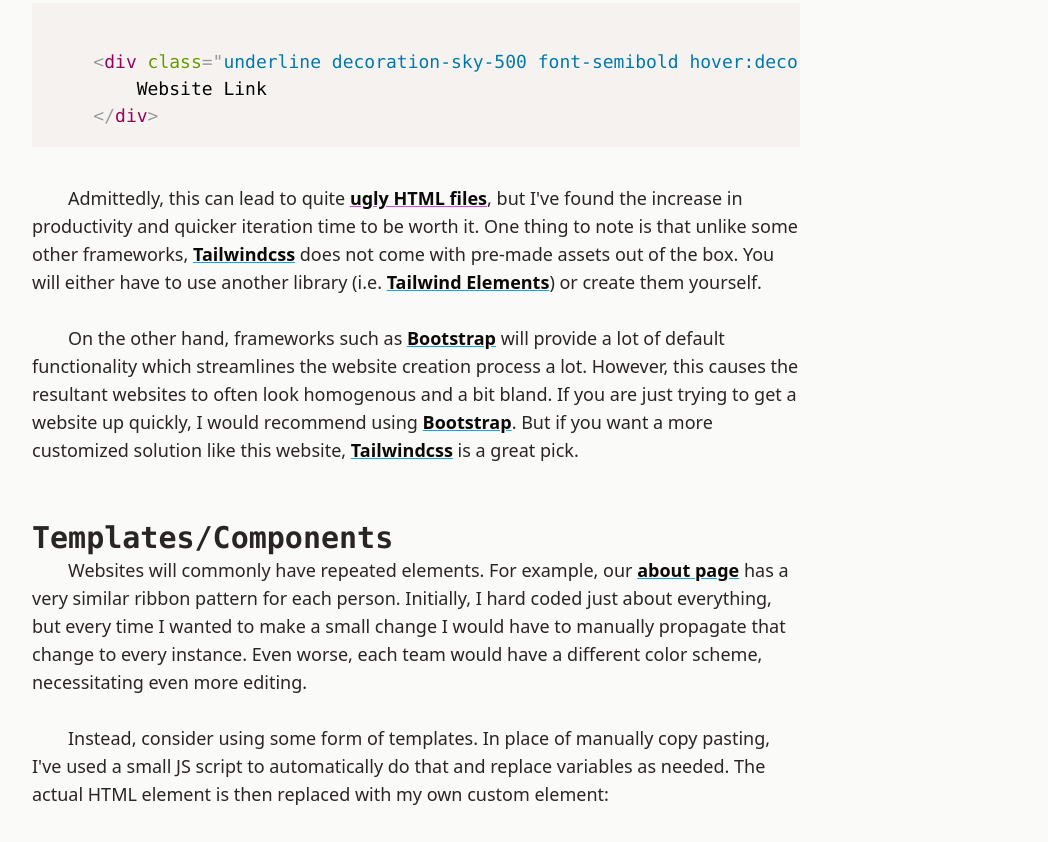
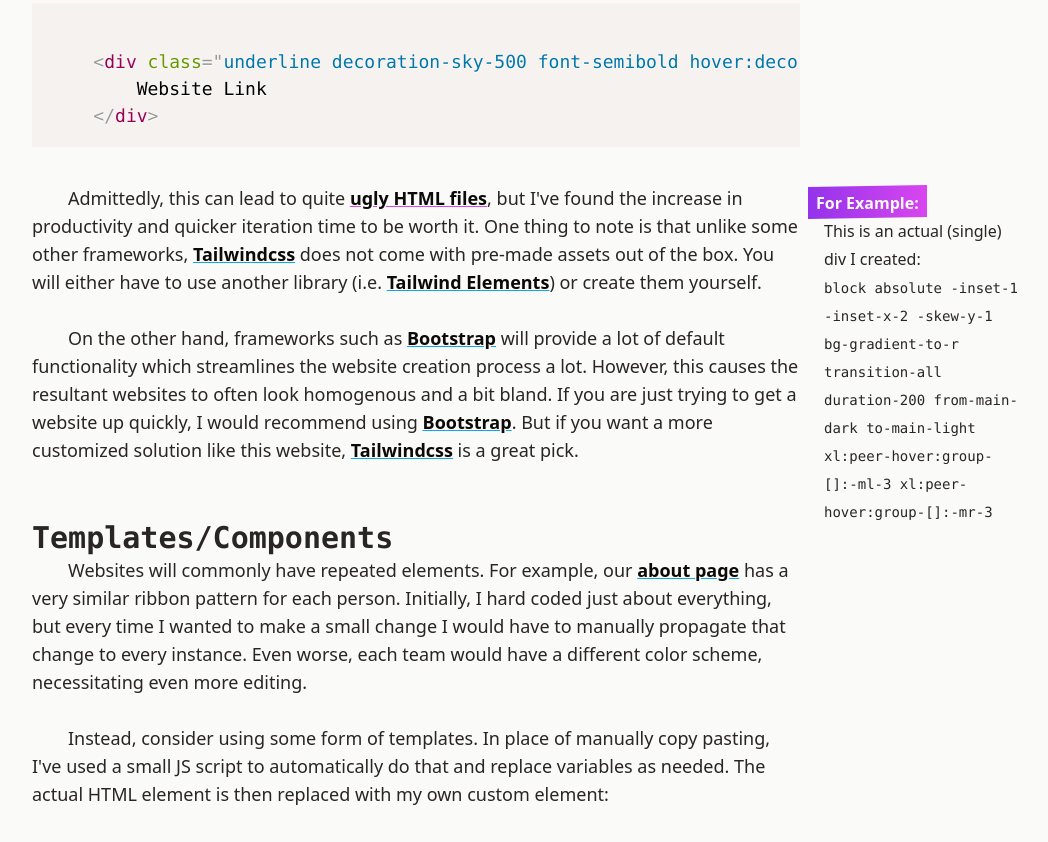
Before and after one commit to Andallfor/metalPipeWebsite, a website: page docs/blog_helloWorld.html in a window 1280 px wide. Shown: the part 2541-3383 px from the top of the page, without its empty margins (224-1272 px from the left). Drawn offline with nearby package versions, Linux system fonts and the light colour scheme.

Commit message:
mobile footnotes

```diff
--- a/docs/blog_helloWorld.html
+++ b/docs/blog_helloWorld.html
@@ -97,7 +97,7 @@
         Website Link
     &lt;/div>
 </code></pre>
-                            <br>&emsp;&emsp;Admittedly, this can lead to quite <span id="footnote" footnote-highlight="ugly HTML files" footnote-header="For Example:" footnote-text='See our original &#60;a class="link" href="https://github.com/Andallfor/metalPipeWebsite/blob/308adb38a8b6abcc505d36a73bc75570ec354585/docs/index.html">index.html&#60;/a> page.'></span>,
+                            <br>&emsp;&emsp;Admittedly, this can lead to quite <span id="footnote" footnote-highlight="ugly HTML files" footnote-header="For Example:" footnote-text="This is an actual (single) div I created: &#60;br>&#60;span class='code'>block absolute -inset-1 -inset-x-2 -skew-y-1 bg-gradient-to-r transition-all duration-200 from-main-dark to-main-light xl:peer-hover:group-[]:-ml-3 xl:peer-hover:group-[]:-mr-3&#60;/span>"></span>,
                             but I've found the increase in productivity and quicker iteration time to be worth it. One thing to note is that unlike some other frameworks, <a class="link text-stone-950" href="https://tailwindcss.com/">Tailwindcss</a> does not come with pre-made assets out of the box. You will either have to use another library (i.e. <a class="link text-stone-950" href="https://tw-elements.com/">Tailwind Elements</a>) or create them yourself.
                             <br><br>
                             &emsp;&emsp;On the other hand, frameworks such as <a href="https://getbootstrap.com/" class="link text-stone-950">Bootstrap</a> will provide a lot of default functionality which streamlines the website creation process a lot. However, this causes the resultant websites to often look homogenous and a bit bland. If you are just trying to get a website up quickly, I would recommend using <a href="https://getbootstrap.com/" class="link text-stone-950">Bootstrap</a>. But if you want a more customized solution like this website, <a class="link text-stone-950" href="https://tailwindcss.com/">Tailwindcss</a> is a great pick.
@@ -162,7 +162,7 @@
     };
 </code></pre>
                         <br>&emsp;&emsp;It's not a perfect fix, but it definitely helps clean up the code a lot especially if you use a framework that has built-in support for components. Tailwind also has a nice feature to allow you to package multiple class declarations into one declaration through the <span class="code">@apply</span> command, though it is
-                        <span id="footnote" footnote-highlight="not officially recommended" footnote-header="Why?" footnote-text='Overuse of &#60;span class="code">@apply&#60;/span> essentially nullifies the part of the design philosophy of Tailwind—you are writing CSS again. It is recommended to instead use the aforementioned templates/components.'></span>.<br><br>
+                        <span id="footnote" footnote-highlight="not officially recommended" footnote-header="Why?" footnote-text='Overuse of &#60;span class="code">@apply&#60;/span> is essentially just writing CSS again. It is recommended to instead use the aforementioned templates/components.'></span>.<br><br>
                         </div>
 
                         <br>
--- a/docs/templates/footnote.js
+++ b/docs/templates/footnote.js
@@ -1,16 +1,21 @@
 const createFootnote = (header, text, ref) => {
     return `
-        <span class="peer">${ref}</span><!--
-     --><div id="footnote-note" class="group -z-10 hidden absolute 2xl:block">
-            <div class="relative w-[65vw] flex justify-start flex-row -z-10 -translate-y-6"> <!-- left end of text to right end of screen -->
-                <div class="min-w-[calc(min(40vw,48rem)+2rem)]"></div> <!-- right end of text to right end of screen -->
-                <div>
+        <span class="peer" tabindex="1">${ref}</span><!--
+     --><div id="footnote-note" class="group xl:-z-10 z-50 xl:absolute fixed max-xl:bottom-0 max-xl:transition-opacity max-xl:duration-300 xl:opacity-100 max-xl:peer-focus:opacity-100 max-xl:peer-hover:opacity-100 opacity-0">
+            <!-- left end of text to right end of screen -->
+            <div class="absolute xl:relative w-[calc(min(48rem,calc(100vw-64px)))] xl:w-[calc(min(48rem,calc(100vw-64px))/2+50vw-32px)] flex justify-start flex-row -z-10 -translate-y-6">
+                <!-- right end of text to right end of screen -->
+                <div class="xl:min-w-[calc(min(48rem,calc(100vw-64px))+1rem)]"></div>
+                <div class="-translate-y-full xl:translate-y-0">
                     <span class="relative">
-                    <span class="block absolute -inset-1 -inset-x-2 -skew-y-1 bg-gradient-to-r transition-all duration-200 from-main-dark to-main-light peer-hover:group-[]:-ml-5 peer-hover:group-[]:-mr-5"></span>
+                        <span class="block absolute -inset-1 -inset-x-2 -skew-y-1 bg-gradient-to-r transition-all duration-200 from-main-dark to-main-light xl:peer-hover:group-[]:-ml-3 xl:peer-hover:group-[]:-mr-3"></span>
                         <span class="relative font-black text-stone-50 text-base">${header}</span><!--
                 --></span>
-                    <div class="font-extralight text-stone-800 text-base z-20">${text}</div><!--
-            --></div>
+                    <div class="relative ml-2 -z-30 xl:z-20">
+                        <span class="block absolute -inset-y-3 -inset-x-2 max-xl:bg-stone-50 max-xl:border-2 border-main-light -z-10"></span>
+                        <span class="xl:font-extralight text-stone-800 text-xs sm:text-sm md:text-base font-light">${text}</span>
+                    </div>
+            </div>
             </div>
         </div><!--
 -->`;
@@ -23,6 +28,8 @@
     elements.forEach((e) => {
         const element = e.querySelector("#footnote-note");
         element.style.marginTop = "0px";
+
+        if (window.innerWidth >= 1280) {
             let rect = element.getBoundingClientRect();
             let t = rect.top + window.scrollY;
             let b = rect.bottom + window.scrollY;
@@ -31,6 +38,7 @@
             element.style.marginTop = offset + "px";
 
             currentBottom = b + offset;
+        }
     });
 };
 
```
Also changed, not shown: dist/output.css. Lines whose indentation alone changed are shown as unchanged.
